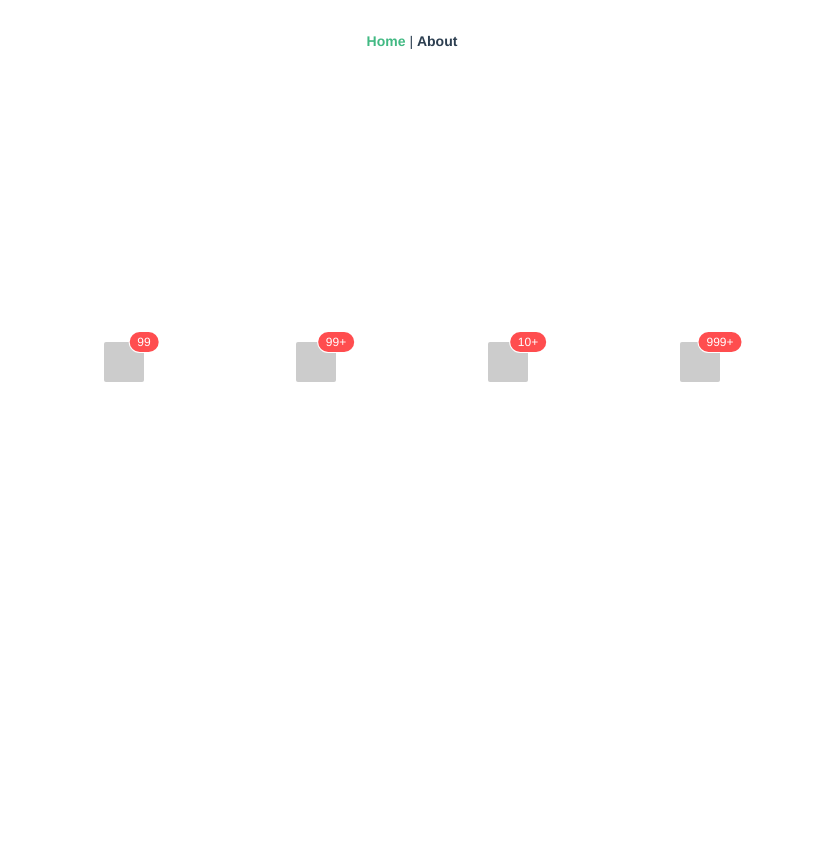
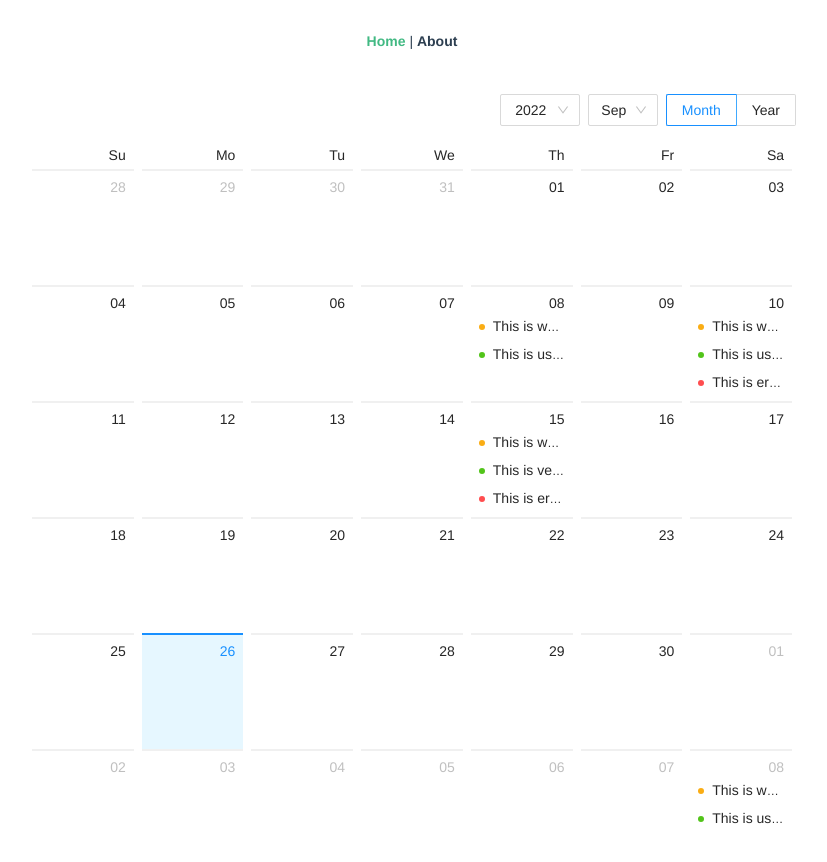
Before and after one commit to owentr1369/vue-antdesign-typescript-learning, a Vue app: page / in a window 1280 px wide. Shown: the top 862 px of the page, without its empty margins (228-1055 px from the left). Before the commit the page ends 800 px from the top, so only its background shows below. Built offline with nearby package versions, Linux system fonts and the light colour scheme.

Commit message:
antd calendar

```diff
--- /dev/null
+++ b/src/components/antd-calendar.vue
@@ -0,0 +1,94 @@
+<template>
+  <a-calendar v-model:value="value">
+    <template #dateCellRender="{ current }">
+      <ul class="events">
+        <li v-for="item in getListData(current)" :key="item.content">
+          <a-badge :status="item.type" :text="item.content" />
+        </li>
+      </ul>
+    </template>
+    <template #monthCellRender="{ current }">
+      <div v-if="getMonthData(current)" class="notes-month">
+        <section>{{ getMonthData(current) }}</section>
+        <span>Backlog number</span>
+      </div>
+    </template>
+  </a-calendar>
+</template>
+<script lang="ts">
+import { defineComponent, ref } from "vue";
+import { Dayjs } from "dayjs";
+
+export default defineComponent({
+  setup() {
+    const value = ref<Dayjs>();
+
+    const getListData = (value: Dayjs) => {
+      let listData;
+      switch (value.date()) {
+        case 8:
+          listData = [
+            { type: "warning", content: "This is warning event." },
+            { type: "success", content: "This is usual event." },
+          ];
+          break;
+        case 10:
+          listData = [
+            { type: "warning", content: "This is warning event." },
+            { type: "success", content: "This is usual event." },
+            { type: "error", content: "This is error event." },
+          ];
+          break;
+        case 15:
+          listData = [
+            { type: "warning", content: "This is warning event" },
+            {
+              type: "success",
+              content: "This is very long usual event。。....",
+            },
+            { type: "error", content: "This is error event 1." },
+            { type: "error", content: "This is error event 2." },
+            { type: "error", content: "This is error event 3." },
+            { type: "error", content: "This is error event 4." },
+          ];
+          break;
+        default:
+      }
+      return listData || [];
+    };
+
+    const getMonthData = (value: Dayjs) => {
+      if (value.month() === 8) {
+        return 1394;
+      }
+    };
+
+    return {
+      value,
+      getListData,
+      getMonthData,
+    };
+  },
+});
+</script>
+<style scoped>
+.events {
+  list-style: none;
+  margin: 0;
+  padding: 0;
+}
+.events .ant-badge-status {
+  overflow: hidden;
+  white-space: nowrap;
+  width: 100%;
+  text-overflow: ellipsis;
+  font-size: 12px;
+}
+.notes-month {
+  text-align: center;
+  font-size: 28px;
+}
+.notes-month section {
+  font-size: 28px;
+}
+</style>
--- a/src/views/HomeView.vue
+++ b/src/views/HomeView.vue
@@ -1,18 +1,18 @@
 <template>
   <div class="home">
     <div class="antd">
-      <antd-badge></antd-badge>
+      <antd-calendar></antd-calendar>
     </div>
   </div>
 </template>
 
 <script lang="ts">
 import { defineComponent } from "vue";
-import AntdBadge from "../components/antd-badge.vue";
+import AntdCalendar from "../components/antd-calendar.vue";
 
 export default defineComponent({
-    name: "HomeView",
-    components: { AntdBadge }
+  name: "HomeView",
+  components: { AntdCalendar },
 });
 </script>
 
```
